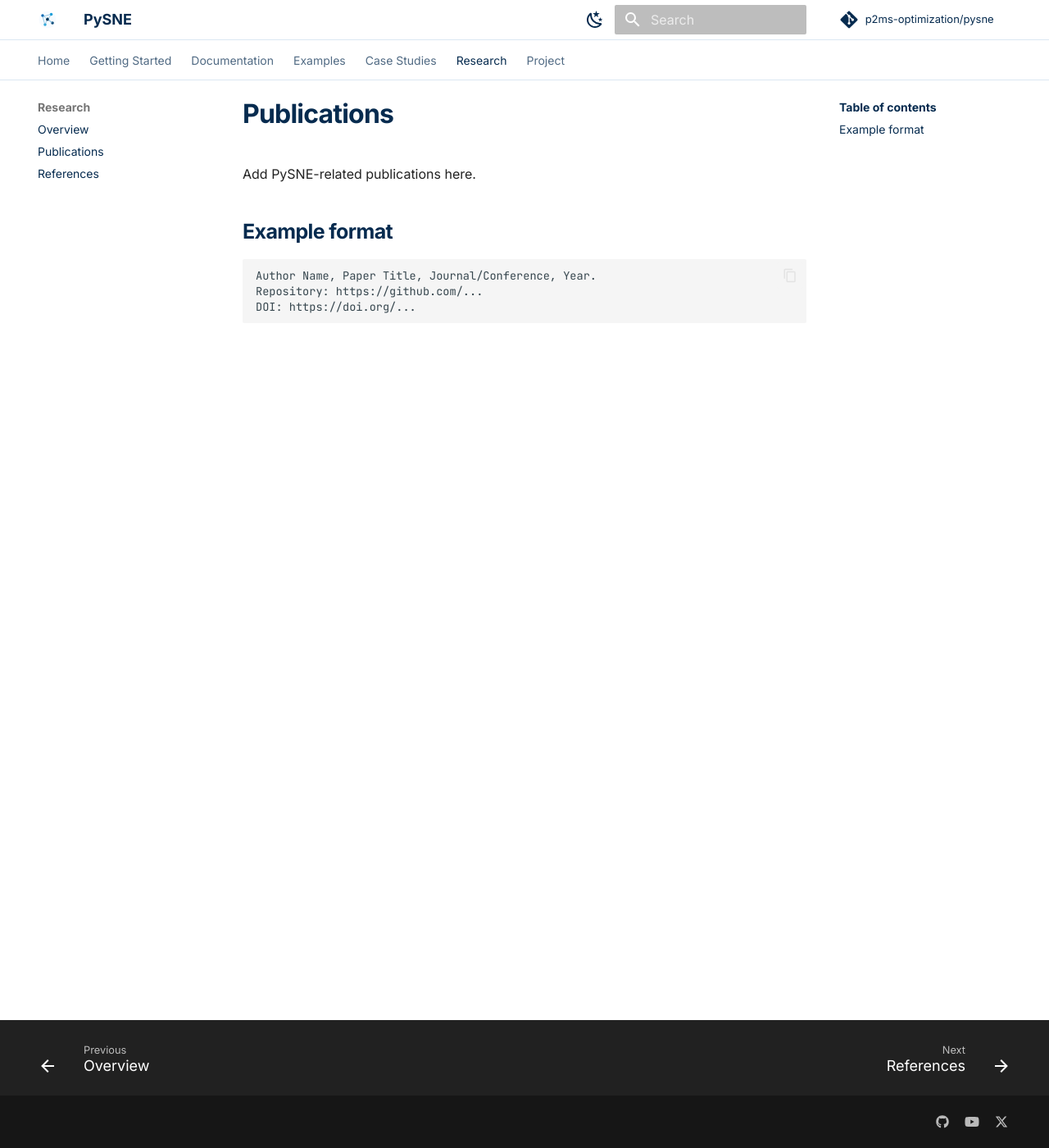
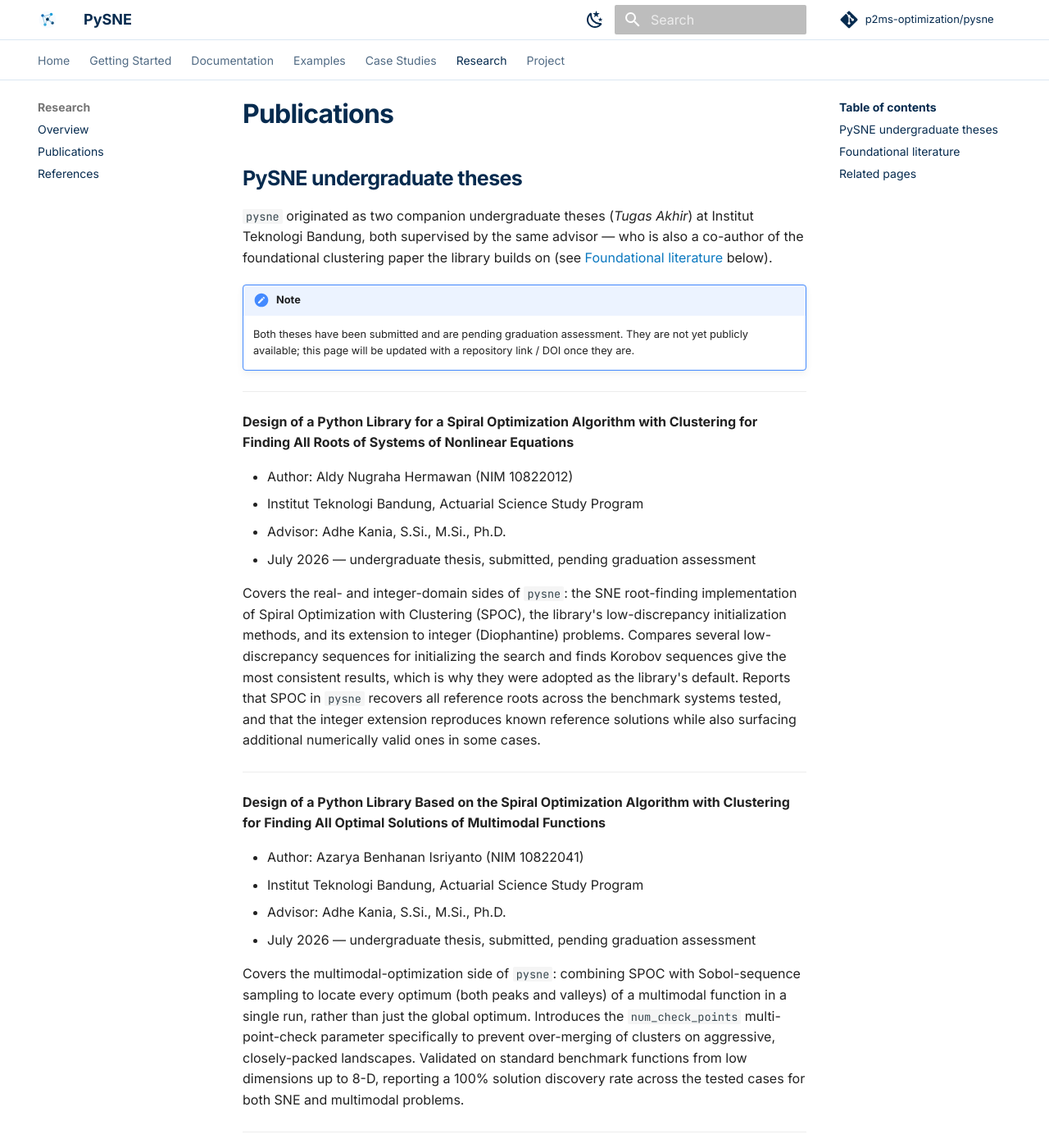
Before and after one commit to p2ms-optimization/pysne-web, an MkDocs documentation site: the page built from docs/research/publications.md, in a window 1280 px wide and 1400 px high. Shown: the whole window at 82% size. Built offline with MkDocs 1.6.1 and Material for MkDocs 9.7.7, drawn with Linux system fonts in a browser that asks for light colours; a script that is not in the unit is left out; comment, search, counter and statistics services are not loaded; some of the changed text lies outside the part shown.

Commit message:
update research section

````diff
--- a/docs/research/publications.md
+++ b/docs/research/publications.md
@@ -1,11 +1,83 @@
 # Publications
 
-Add PySNE-related publications here.
+## PySNE undergraduate theses
 
-## Example format
+`pysne` originated as two companion undergraduate theses (*Tugas Akhir*) at
+Institut Teknologi Bandung, both supervised by the same advisor — who is
+also a co-author of the foundational clustering paper the library builds
+on (see [Foundational literature](#foundational-literature) below).
 
-```text
-Author Name, Paper Title, Journal/Conference, Year.
-Repository: https://github.com/...
-DOI: https://doi.org/...
-```
+!!! note
+    Both theses have been submitted and are pending graduation assessment.
+    They are not yet publicly available; this page will be updated with a
+    repository link / DOI once they are.
+
+---
+
+**Design of a Python Library for a Spiral Optimization Algorithm with
+Clustering for Finding All Roots of Systems of Nonlinear Equations**
+
+- Author: Aldy Nugraha Hermawan (NIM 10822012)
+- Institut Teknologi Bandung, Actuarial Science Study Program
+- Advisor: Adhe Kania, S.Si., M.Si., Ph.D.
+- July 2026 — undergraduate thesis, submitted, pending graduation assessment
+
+Covers the real- and integer-domain sides of `pysne`: the SNE root-finding
+implementation of Spiral Optimization with Clustering (SPOC), the library's
+low-discrepancy initialization methods, and its extension to integer
+(Diophantine) problems. Compares several low-discrepancy sequences for
+initializing the search and finds Korobov sequences give the most
+consistent results, which is why they were adopted as the library's
+default. Reports that SPOC in `pysne` recovers all reference roots across
+the benchmark systems tested, and that the integer extension reproduces
+known reference solutions while also surfacing additional numerically
+valid ones in some cases.
+
+---
+
+**Design of a Python Library Based on the Spiral Optimization Algorithm
+with Clustering for Finding All Optimal Solutions of Multimodal
+Functions**
+
+- Author: Azarya Benhanan Isriyanto (NIM 10822041)
+- Institut Teknologi Bandung, Actuarial Science Study Program
+- Advisor: Adhe Kania, S.Si., M.Si., Ph.D.
+- July 2026 — undergraduate thesis, submitted, pending graduation assessment
+
+Covers the multimodal-optimization side of `pysne`: combining SPOC with
+Sobol-sequence sampling to locate every optimum (both peaks and valleys)
+of a multimodal function in a single run, rather than just the global
+optimum. Introduces the `num_check_points` multi-point-check parameter
+specifically to prevent over-merging of clusters on aggressive,
+closely-packed landscapes. Validated on standard benchmark functions from
+low dimensions up to 8-D, reporting a 100% solution discovery rate across
+the tested cases for both SNE and multimodal problems.
+
+---
+
+## Foundational literature
+
+`pysne`'s core algorithm — Spiral Optimization with Clustering (SPOC) — is
+built directly on this line of work:
+
+- Tamura, K., Yasuda, K. (2011). *Spiral Dynamics Inspired Optimization.*
+  Journal of Advanced Computational Intelligence and Intelligent
+  Informatics, 15, 1116–1122.
+  <br>The original spiral optimization algorithm that SPO is based on.
+
+- Sidarto, K.A., Kania, A. (2015). *Finding all solutions of systems of
+  nonlinear equations using spiral optimization with clustering.*
+  Journal of Advanced Computational Intelligence and Intelligent
+  Informatics, 19(5), 697–707.
+  <br>Introduces the clustering technique `pysne`'s `SNEProblem` pipeline
+  implements, for finding *all* roots of a nonlinear system in a single run.
+
+The two theses above extend this same clustering idea in two directions
+that `pysne` implements as separate problem types: general multimodal
+optimization (`MultimodalProblem`) and integer-constrained problems
+(`DiophantineProblem`).
+
+## Related pages
+
+- [Algorithms](../documentation/algorithms.md) — how SPOC/SPO and clustering work inside `pysne`.
+- [References](references.md) — additional background reading.
````
Also changed, not shown: docs/research/references.md (+6 -6 lines).
